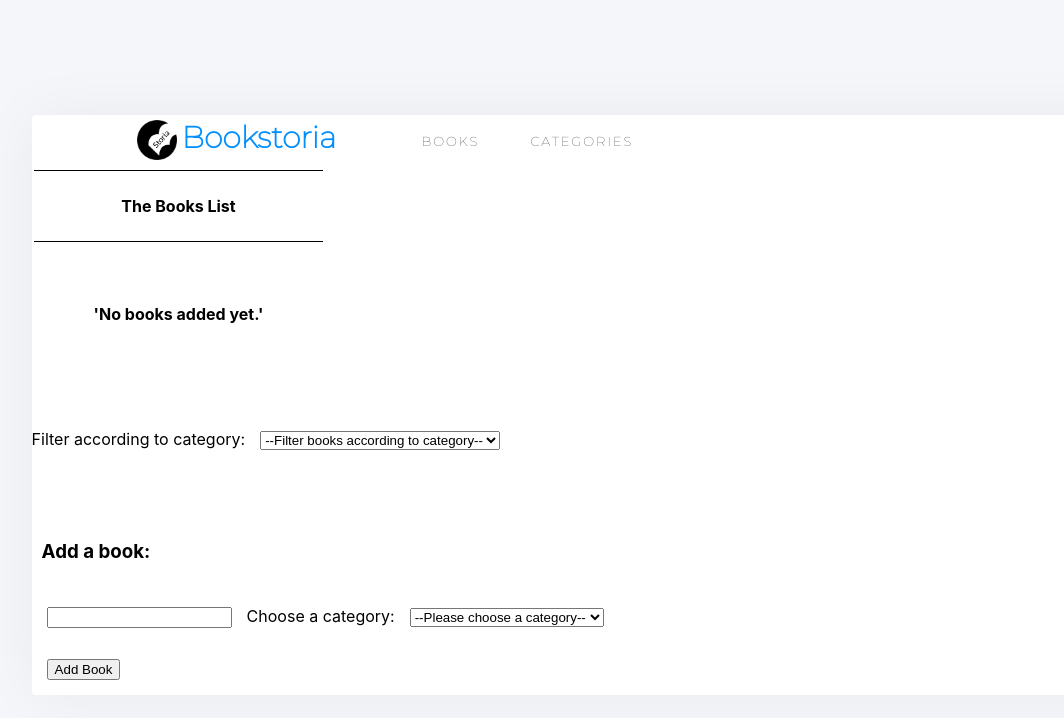
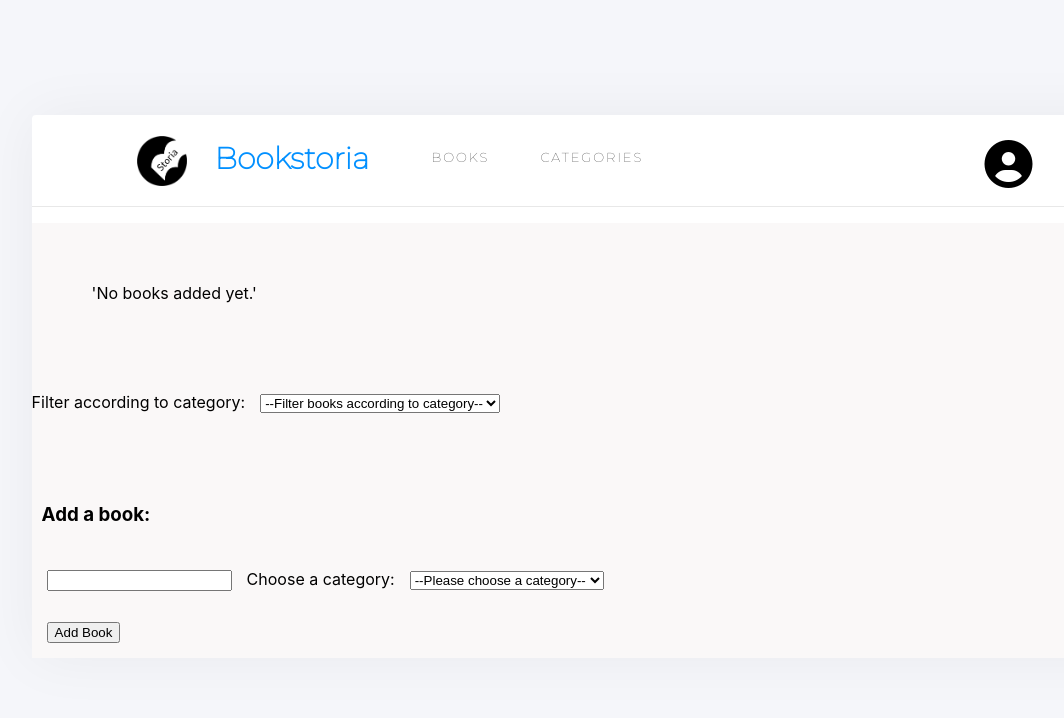
Before and after one commit to Bluette1/bookstore, a React (Create React App) app: page / in a window 1280 px wide. Shown: the top 718 px of the page, without its empty margins (58-1122 px from the left). Built offline with nearby package versions, Linux system fonts and the light colour scheme.

Commit message:
Header styling

```diff
--- a/package.json
+++ b/package.json
@@ -7,6 +7,7 @@
     "@testing-library/jest-dom": "^5.11.4",
     "@testing-library/react": "^11.1.0",
     "@testing-library/user-event": "^12.1.10",
+    "babel-eslint": "^10.1.0",
     "prop-types": "^15.7.2",
     "react": "^17.0.1",
     "react-dom": "^17.0.1",
--- a/public/index.html
+++ b/public/index.html
@@ -24,6 +24,7 @@
       work correctly both with client-side routing and a non-root public URL.
       Learn how to configure a non-root public URL by running `npm run build`.
     -->
+    <script src="https://kit.fontawesome.com/7b2c7794cc.js" crossorigin="anonymous"></script>
     <title>Bookstoria</title>
   </head>
   <body>
--- a/src/App.css
+++ b/src/App.css
@@ -2,7 +2,6 @@
 
 .bookstore-heading {
   display: flex;
-  padding-left: 100px;
   list-style: none;
 }
 
@@ -24,7 +23,7 @@
 }
 
 .bookstore-heading li:first-child {
-  width: 240px;
+  width: 250px;
   height: 37px;
   font-family: 'Montserrat', sans-serif;
   font-size: 30px;
@@ -38,7 +37,40 @@
 }
 
 .app-logo {
-  width: 50px;
+  width: 60px;
   vertical-align: middle;
   padding: 5px;
+  margin-right: 23px;
 }
+
+.header {
+  display: flex;
+  justify-content: space-between;
+  padding-right: 100px;
+  padding-left: 60px;
+  border-bottom: 1px solid #e8e8e8;
+  padding-bottom: 18px;
+}
+
+.fa-user-circle {
+  padding-top: 25px;
+}
+
+.content {
+  background-color: #faf8f8;
+}
+
+tr {
+  /* width: 1200px; */
+  height: 170px;
+  /* margin-top: 40px; */
+  /* width: 100%; */
+  /* padding-top: 40px; */
+  /* margin: 0 1px 15px 0; */
+  /* padding: 32px 119px 26px 27px; */
+  padding-right: 100px;
+  padding-left: 100px;
+  border-radius: 4px;
+  border: solid 1px #e8e8e8;
+  background-color: #ffffff;
+}
--- a/src/App.js
+++ b/src/App.js
@@ -7,6 +7,7 @@ import logo from './logo.png';
 export default function App() {
   return (
     <div>
+      <div className="header">
         <ul className="bookstore-heading">
           <li>
             <img src={logo} className="app-logo" alt="logo" />
@@ -15,8 +16,12 @@ export default function App() {
           <li>BOOKS</li>
           <li>CATEGORIES</li>
         </ul>
+        <i className="fas fa-user-circle fa-3x" aria-hidden="true" />
+      </div>
+      <div className="content">
         <BooksList />
         <BooksForm />
       </div>
+    </div>
   );
 }
--- a/src/containers/BooksList.js
+++ b/src/containers/BooksList.js
@@ -7,22 +7,22 @@ import CategoryFilter from '../components/CategoryFilter';
 
 const BooksList = ({ books }) => (
   <div>
-    <table className="books-list">
-      <thead>
-        <tr>
-          <th colSpan="2" className="table-heading">The Books List</th>
-        </tr>
-      </thead>
-      <tbody>
-        {books && books.length ? (
-          books.map(book => <Book key={`book-${book.id}`} book={book} />)
-        ) : (
-          <tr>
-            <th className="no-books">&apos;No books added yet.&apos;</th>
-          </tr>
-        )}
-      </tbody>
-    </table>
+    {/* <table className="books-list"> */}
+    {/* <thead> */}
+    {/* <tr> */}
+    {/* <th colSpan="2" className="table-heading">The Books List</th> */}
+    {/* </tr> */}
+    {/* </thead>
+      <tbody> */}
+    {books && books.length ? (
+      books.map(book => <Book key={`book-${book.id}`} book={book} />)
+    ) : (
+      // <tr>
+      <p className="no-books">&apos;No books added yet.&apos;</p>
+      // </tr>
+    )}
+    {/* </tbody>
+    </table> */}
     <CategoryFilter />
   </div>
 );
--- a/src/index.css
+++ b/src/index.css
@@ -30,16 +30,6 @@ body {
   align-items: center; */
   justify-content: center;
   background-color: #f5f6fa;
-}
-
-code {
-  font-family:
-    source-code-pro,
-    Menlo,
-    Monaco,
-    Consolas,
-    'Courier New',
-    monospace;
 }
 
 .submitBtn {
```
Also changed, not shown: 1 other file (tests, documents, lock files or other folders). Lines whose indentation alone changed are shown as unchanged.
